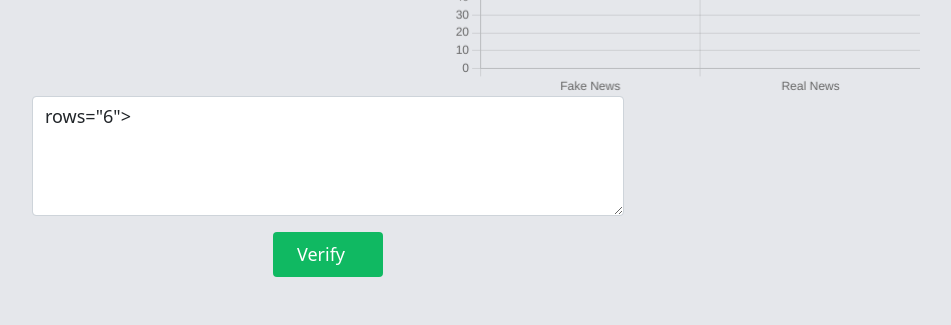
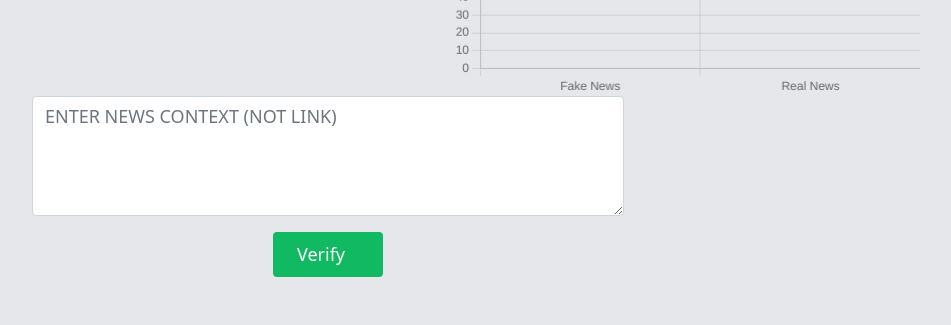
Before and after one commit to hxnsol/fakenewsproject, a Flask app: page / in a window 1280 px wide; the page is wider, and only the part inside the window is pictured. Shown: the part 705-1030 px from the top of that part, without its empty margins (312-1263 px from the left). Run offline with Flask 3, Linux system fonts and the light colour scheme; parts of the project's set-up code (start-up, migrations or seed data) failed here and were passed over.

Commit message:
Update prediction.html

```diff
--- a/templates/prediction.html
+++ b/templates/prediction.html
@@ -78,7 +78,7 @@
         <div class="form-container">
             <form id="newsForm" action="/predict" method="POST">
                 <div class="mb-3">
-                  <textarea class="form-control" id="news" name="news" placeholder="ENTER NEWS CONTEXT (NOT LINK)">rows="6"></textarea>
+                  <textarea class="form-control" id="news" name="news" placeholder="ENTER NEWS CONTEXT (NOT LINK)"></textarea>
                   <div id="inputError" class="form-text text-danger"></div>
                 </div>
                 <button style="height: 45px; width: 110px; background: #10b962;" type="submit" class="inline-flex text-white bg-green-500 border-0 py-2 px-6 focus:outline-none hover:bg-green-600 rounded text-lg">Verify</button>
```
